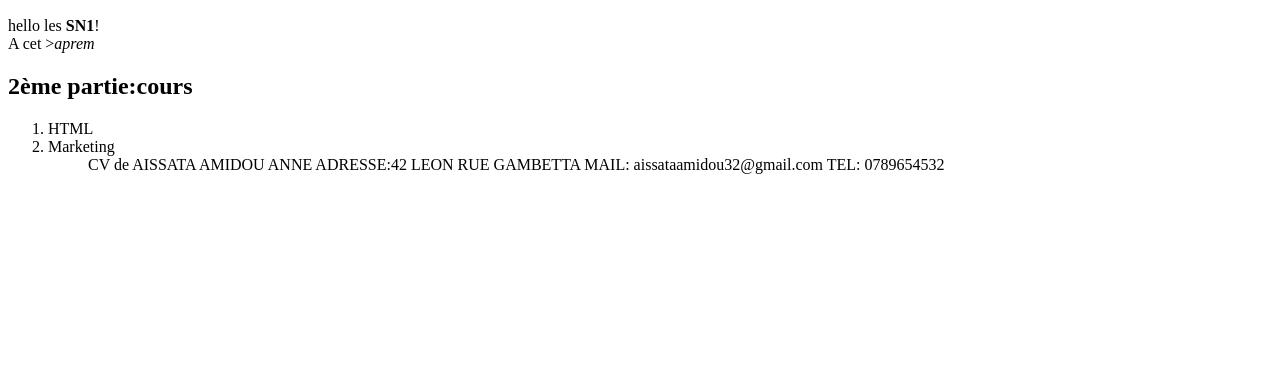
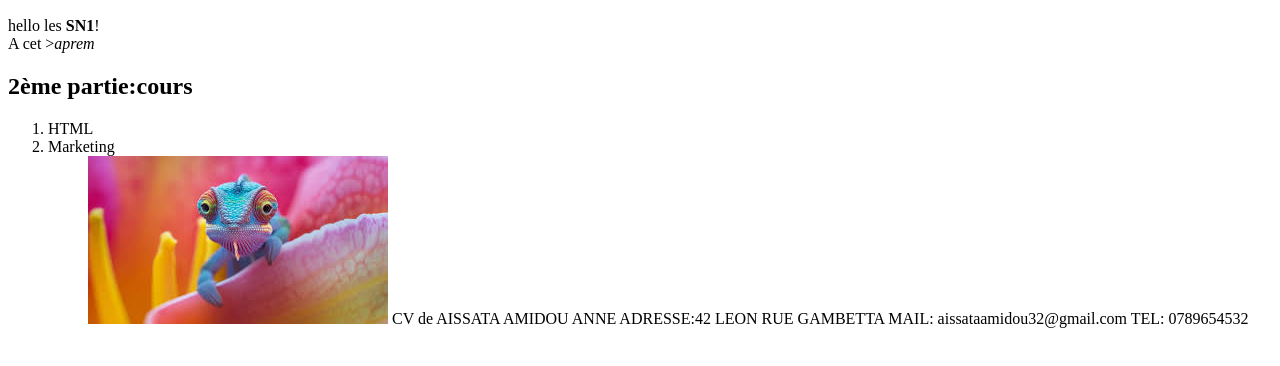
Before and after one commit to aissataamidou/aissataamidou.github.io, a plain HTML site: page index.html in a window 1280 px wide. Shown: the part 110-476 px from the top of the page. Drawn offline with Linux system fonts and the light colour scheme.

Commit message:
fix name

```diff
--- a/index.html
+++ b/index.html
@@ -13,8 +13,8 @@
         <ol>
         <li>HTML</li>
         <li>Marketing</li>
-        <ol>
-    </body>
+        <ol><img src="cameleon.jpeg">
+        </body>
 </html>
 CV de AISSATA AMIDOU ANNE
 ADRESSE:42 LEON RUE GAMBETTA
```
Also changed, not shown: cameleon.jpeg (added).
